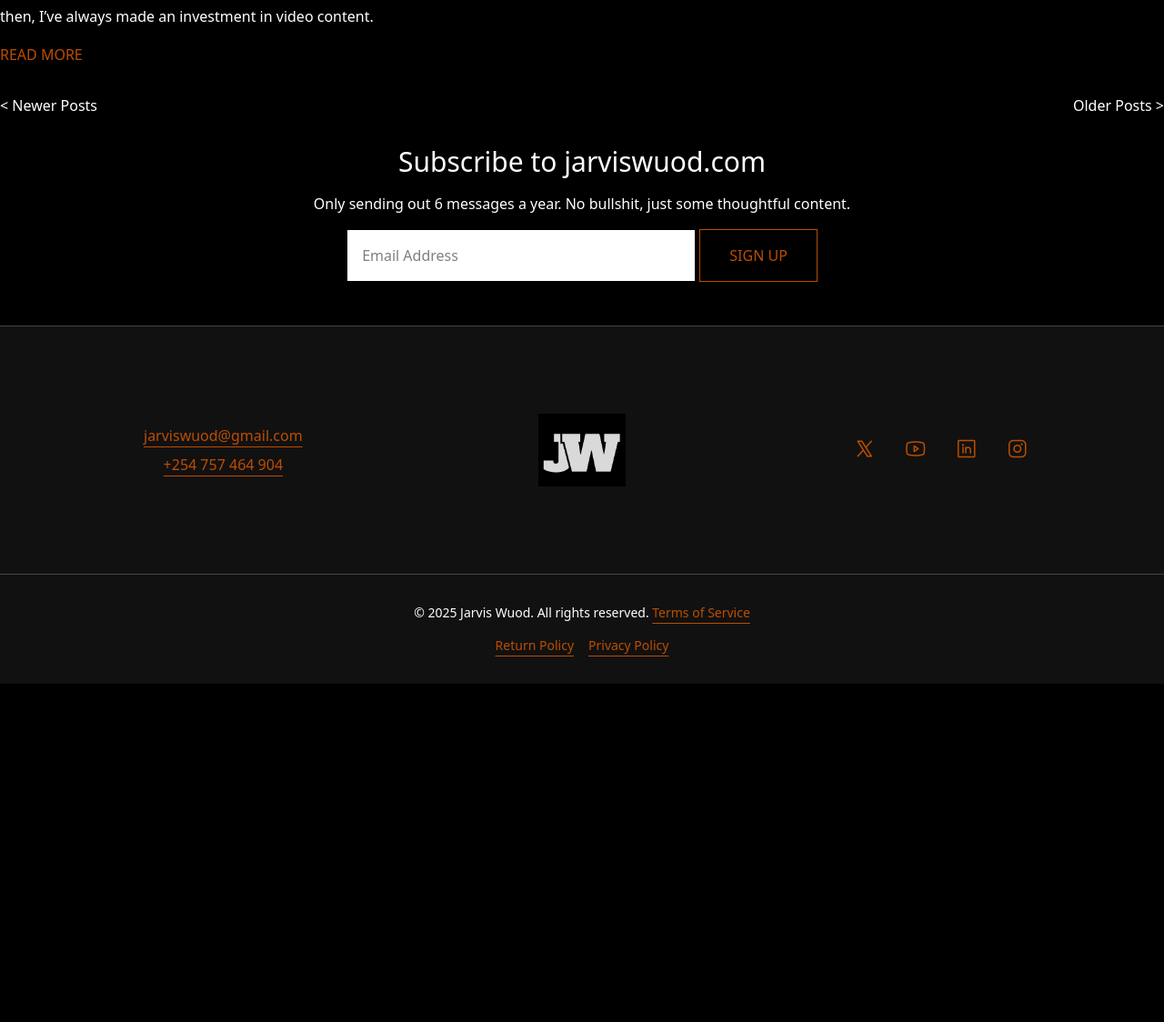
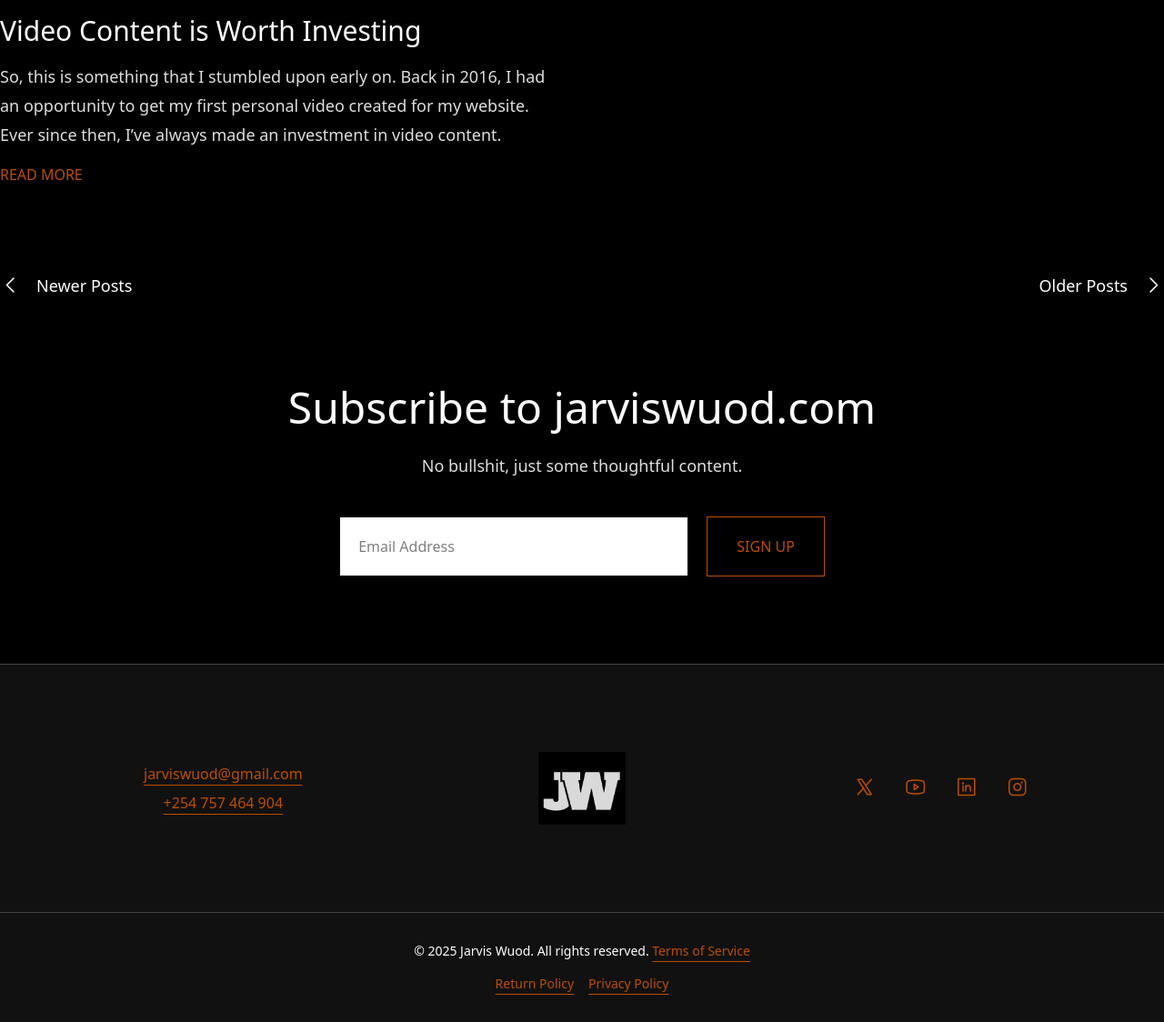
Before and after one commit to jarviswuod/jarvisWuodWebsite, a Django app: page /blogs/ in a window 1280 px wide. Shown: the part 3557-4681 px from the top of the page at 91% size. Before the commit the page ends 4309 px from the top, so only its background shows below. Run offline with Django 5.2, Linux system fonts and the light colour scheme.

Commit message:
Refining 'blogs' subpage

```diff
--- a/templates/blogs.html
+++ b/templates/blogs.html
@@ -10,50 +10,59 @@
   <div
     class="min-h-lvh text-white flex items-center justify-center max-w-[1280px] mx-auto"
   >
-    <h1 class="text-9xl font-semibold text-center">My Insights.</h1>
+    <h1 class="text-7xl mb-4 font-bold text-center mb-8">My Insights.</h1>
   </div>
 </section>
 
 <section class="my-12">
   <div class="max-w-[1280px] mx-auto">
-    <h3 class="uppercase text-lg mb-12 text-amber-700 text-center">
-      featured Posts
+    <h3
+      class="text-center text-base font-bold uppercase text-amber-700 mb-18 max-w-6xl"
+    >
+      Featured Posts
     </h3>
     <div class="grid grid-cols-[auto_1fr_auto] items-center gap-8 mb-24">
-      <button class="border-1 border-amber-700 p-4 rounded-full">&lt;</button>
-      <div class="grid grid-cols-2 items-center gap-4">
-        <div>
+      <i
+        class="ph ph-caret-left p-3 border-1 border-amber-700 text-3xl rounded-full"
+      >
+      </i>
+
+      <div class="grid grid-cols-2 items-center gap-12">
         <a class="max-h-120 block overflow-hidden" href="#">
           <img
-              class="w-5/6"
+            class="w-full"
             src="https://images.pexels.com/photos/31331181/pexels-photo-31331181/free-photo-of-cozy-cafe-latte-with-latte-art-by-window.jpeg?auto=compress&cs=tinysrgb&w=600&lazy=load"
             alt="Random image 2 from online"
           />
         </a>
-        </div>
-        <div>
+
+        <div class="flex flex-col">
           <h3
-            class="text-start text-lg font-bold uppercase text-amber-700 mb-4"
+            class="text-base font-bold uppercase text-amber-700 mb-4 max-w-6xl"
           >
             Business
           </h3>
-          <a class="text-5xl font-medium leading-14 mb-18 text-center" href="#">
+          <a href="#" class="text-3xl text-[#fefefe] font-medium mb-6">
             Wanna Reach Your Goals? Here’s How…
           </a>
-
-          <p class="text-base leading-8 mb-8">
+          <p class="text-lg/8 text-[#dedede] mb-8">
             On a recent trip, I left my book behind to catch up on work but
             couldn’t pass up the latest issue of Harvard Business Review…
           </p>
+
           <a
-            class="border-1 border-amber-700 p-2 px-4 uppercase text-xl"
+            class="w-1/2 text-white text-sm tracking-wide hover:text-black hover:bg-amber-200 duration-300 transform-all text-center font-bold uppercase border-1 border-amber-400 p-5 px-4"
             href="#"
           >
             Read The Post
           </a>
         </div>
       </div>
-      <button class="border-1 border-amber-700 p-4 rounded-full">&gt;</button>
+
+      <i
+        class="ph ph-caret-right p-3 border-1 border-amber-700 text-3xl rounded-full"
+      >
+      </i>
     </div>
   </div>
 </section>
@@ -69,16 +78,18 @@
             alt="Video Content is Worth Investing"
           />
         </a>
-        <h3 class="text-2xl mb-4 font-medium">
+
+        <h3 class="text-3xl text-[#fefefe] font-medium mb-4">
           Video Content is Worth Investing
         </h3>
-        <p class="text-base/7 mb-4">
+        <p class="text-lg/8 text-[#dedede] mb-4">
           So, this is something that I stumbled upon early on. Back in 2016, I
           had an opportunity to get my first personal video created for my
           website. Ever since then, I’ve always made an investment in video
           content.
         </p>
-        <a href="#" class="text-base uppercase text-amber-700">Read More</a>
+
+        <a class="text-amber-700 uppercase" href="#"> Read More </a>
       </li>
 
       <li>
@@ -89,16 +100,17 @@
             alt="Video Content is Worth Investing"
           />
         </a>
-        <h3 class="text-2xl mb-4 font-medium">
+        <h3 class="text-3xl text-[#fefefe] font-medium mb-4">
           Video Content is Worth Investing
         </h3>
-        <p class="text-base/7 mb-4">
+        <p class="text-lg/8 text-[#dedede] mb-4">
           So, this is something that I stumbled upon early on. Back in 2016, I
           had an opportunity to get my first personal video created for my
           website. Ever since then, I’ve always made an investment in video
           content.
         </p>
-        <a href="#" class="text-base uppercase text-amber-700">Read More</a>
+
+        <a class="text-amber-700 uppercase" href="#"> Read More </a>
       </li>
 
       <li>
@@ -109,16 +121,17 @@
             alt="Video Content is Worth Investing"
           />
         </a>
-        <h3 class="text-2xl mb-4 font-medium">
+        <h3 class="text-3xl text-[#fefefe] font-medium mb-4">
           Video Content is Worth Investing
         </h3>
-        <p class="text-base/7 mb-4">
+        <p class="text-lg/8 text-[#dedede] mb-4">
           So, this is something that I stumbled upon early on. Back in 2016, I
           had an opportunity to get my first personal video created for my
           website. Ever since then, I’ve always made an investment in video
           content.
         </p>
-        <a href="#" class="text-base uppercase text-amber-700">Read More</a>
+
+        <a class="text-amber-700 uppercase" href="#"> Read More </a>
       </li>
 
       <li>
@@ -129,16 +142,17 @@
             alt="Video Content is Worth Investing"
           />
         </a>
-        <h3 class="text-2xl mb-4 font-medium">
+        <h3 class="text-3xl text-[#fefefe] font-medium mb-4">
           Video Content is Worth Investing
         </h3>
-        <p class="text-base/7 mb-4">
+        <p class="text-lg/8 text-[#dedede] mb-4">
           So, this is something that I stumbled upon early on. Back in 2016, I
           had an opportunity to get my first personal video created for my
           website. Ever since then, I’ve always made an investment in video
           content.
         </p>
-        <a href="#" class="text-base uppercase text-amber-700">Read More</a>
+
+        <a class="text-amber-700 uppercase" href="#"> Read More </a>
       </li>
 
       <li>
@@ -149,16 +163,17 @@
             alt="Video Content is Worth Investing"
           />
         </a>
-        <h3 class="text-2xl mb-4 font-medium">
+        <h3 class="text-3xl text-[#fefefe] font-medium mb-4">
           Video Content is Worth Investing
         </h3>
-        <p class="text-base/7 mb-4">
+        <p class="text-lg/8 text-[#dedede] mb-4">
           So, this is something that I stumbled upon early on. Back in 2016, I
           had an opportunity to get my first personal video created for my
           website. Ever since then, I’ve always made an investment in video
           content.
         </p>
-        <a href="#" class="text-base uppercase text-amber-700">Read More</a>
+
+        <a class="text-amber-700 uppercase" href="#"> Read More </a>
       </li>
 
       <li>
@@ -169,16 +184,17 @@
             alt="Video Content is Worth Investing"
           />
         </a>
-        <h3 class="text-2xl mb-4 font-medium">
+        <h3 class="text-3xl text-[#fefefe] font-medium mb-4">
           Video Content is Worth Investing
         </h3>
-        <p class="text-base/7 mb-4">
+        <p class="text-lg/8 text-[#dedede] mb-4">
           So, this is something that I stumbled upon early on. Back in 2016, I
           had an opportunity to get my first personal video created for my
           website. Ever since then, I’ve always made an investment in video
           content.
         </p>
-        <a href="#" class="text-base uppercase text-amber-700">Read More</a>
+
+        <a class="text-amber-700 uppercase" href="#"> Read More </a>
       </li>
 
       <li>
@@ -189,43 +205,53 @@
             alt="Video Content is Worth Investing"
           />
         </a>
-        <h3 class="text-2xl mb-4 font-medium">
+        <h3 class="text-3xl text-[#fefefe] font-medium mb-4">
           Video Content is Worth Investing
         </h3>
-        <p class="text-base/7 mb-4">
+        <p class="text-lg/8 text-[#dedede] mb-4">
           So, this is something that I stumbled upon early on. Back in 2016, I
           had an opportunity to get my first personal video created for my
           website. Ever since then, I’ve always made an investment in video
           content.
         </p>
-        <a href="#" class="text-base uppercase text-amber-700">Read More</a>
+
+        <a class="text-amber-700 uppercase" href="#"> Read More </a>
       </li>
     </ul>
-    <ul class="flex items-center justify-between gap-2 my-8">
-      <li>&lt; Newer Posts</li>
-      <li>Older Posts &gt;</li>
-    </ul>
+
+    <div class="flex items-center justify-between gap-4 my-24">
+      <a href="#" class="flex items-center gap-4 text-lg group">
+        <i class="ph ph-caret-left text-2xl group-hover:text-xl"> </i>
+        <p class="group-hover:underline underline-offset-4">Newer Posts</p>
+      </a>
+      <a href="#" class="flex items-center gap-4 text-lg group">
+        <p class="group-hover:underline underline-offset-4">Older Posts</p>
+        <i class="ph ph-caret-right text-2xl group-hover:text-xl"> </i>
+      </a>
+    </div>
 
     <form
       action=""
       method="post"
-      class="flex justify-center items-center flex-col"
+      class="flex justify-center items-center flex-col mb-24"
     >
-      <h3 class="text-3xl mb-4">Subscribe to jarviswuod.com</h3>
-      <p class="text-base mb-4">
-        Only sending out 6 messages a year. No bullshit, just some thoughtful
-        content.
+      <h3 class="text-5xl text-[#fefefe] font-medium mb-6">
+        Subscribe to jarviswuod.com
+      </h3>
+      <p class="text-lg/8 text-[#dedede] mb-10">
+        No bullshit, just some thoughtful content.
       </p>
-      <div class="flex-items-center justify-center gap-2">
+
+      <div class="flex-items-center justify-center">
         <input
           type="email"
           name="email"
           id="email"
           placeholder="Email Address"
-          class="bg-white text-black text-base w-[24rem] p-4 py-4 border-1"
+          class="bg-white text-black text-base w-[24rem] p-5 border-1 mr-4"
         />
         <button
-          class="uppercase text-amber-700 border-1 border-amber-700 px-8 py-4"
+          class="uppercase text-amber-700 border-1 border-amber-700 px-8 p-5"
           type="submit"
         >
           sign up
```
Also changed, not shown: templates/home.html (+11 -11 lines). Lines whose indentation alone changed are shown as unchanged.
